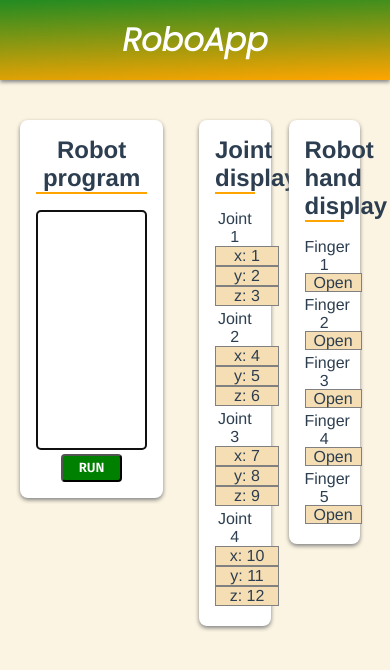
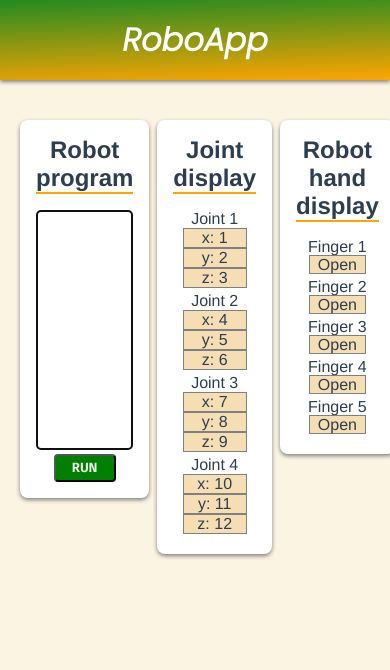
Before and after one commit to NagyEndre/RoboApp, a Vue app: page / in a window 390 px wide. Shown: the top 670 px of the page. Built offline with nearby package versions, Linux system fonts and the light colour scheme.

Commit message:
FEAT(CSS grid): repeat and autofill columns

```diff
--- a/src/components/BaseCard.vue
+++ b/src/components/BaseCard.vue
@@ -28,9 +28,4 @@ h2 {
   border-bottom: 2px solid orange;
   margin-bottom: 1rem;
 }
-@media screen and (max-width: 800px) {
-  div {
-    width: 80%;
-  }
-}
 </style>
--- a/src/views/ProgramView.vue
+++ b/src/views/ProgramView.vue
@@ -37,7 +37,7 @@ base-card {
 }
 .container {
   display: grid;
-  grid-template-columns: 25% 25% 25% 25%;
+  grid-template-columns: repeat(autofill, minmax(200px, 1fr));
   grid-template-rows: 25vh 25vh;
   margin: 1rem;
 }
```
